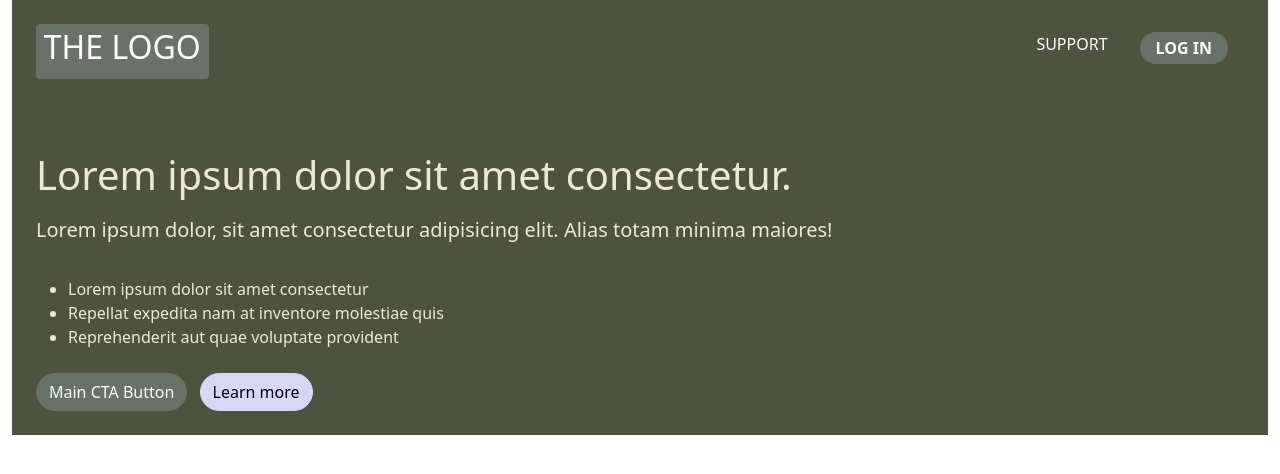
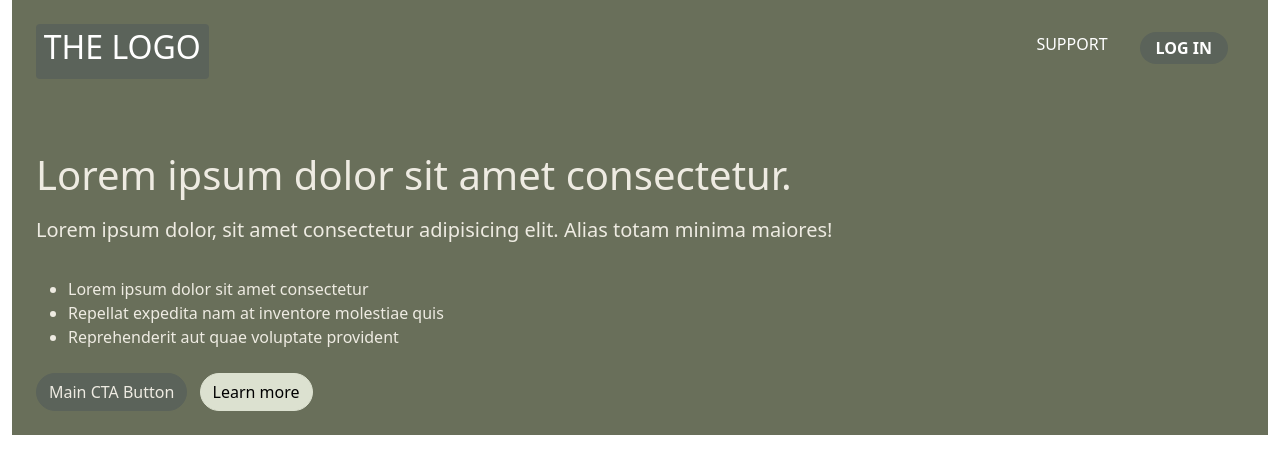
Before and after one commit to penous/bootstrap-wireframe, a website: page index.html in a window 1280 px wide. Drawn offline with Linux system fonts and the light colour scheme.

Commit message:
Changed css colors.

```diff
--- a/css/custom.scss
+++ b/css/custom.scss
@@ -1,7 +1,13 @@
-$primary: #4e5340;
-$secondary: #697268;
-$success: #d8d8f6;
-$body-color: #ede8d6;
+$primary: #696f5a;
+$secondary: #5b635a;
+$success: #dce1d0;
+$body-color: #eeebe2;
+$light: #eeebe2;
 
 // import bootstrap
 @import "../node_modules/bootstrap/scss/bootstrap";
+
+// custom css
+section {
+  border-top: 0.5px solid lightgray;
+}
```
Also changed, not shown: css/custom.css.
